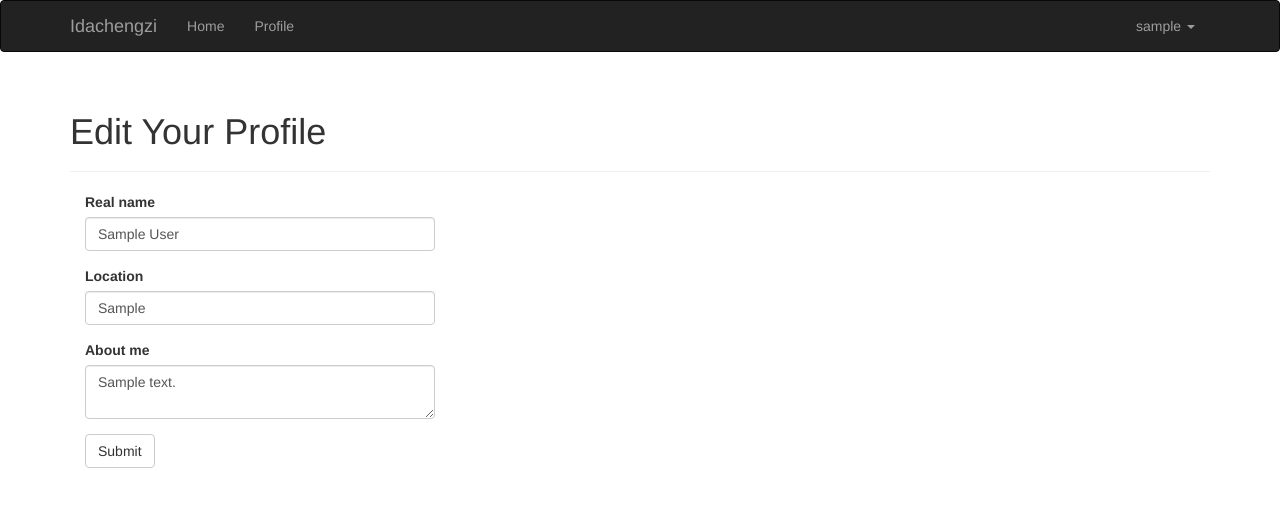
After one commit to the14march/blog-idachengzi, a Flask app: page /edit-profile in a window 1280 px wide. The commit adds this page. Shown: the top 507 px of the page. Run offline with Flask 2, Linux system fonts and the light colour scheme; a user stored in the database is signed in; tables that the repository leaves empty hold one stand-in row (values such as "Sample post"); some libraries are stand-ins or nearby versions.

Commit message:
添加用户信息和用户头像支持

```diff
--- a/app/auth/views.py
+++ b/app/auth/views.py
@@ -58,18 +58,18 @@ def confirm(token):
     return redirect(url_for('main.index'))
 
 
-@auth.before_request
+@auth.before_app_request
 def before_request():
-    if current_user.is_authenticated \
-            and not current_user.confirmed \
-            and request.endpoint[:5] != 'auth.' \
-            and request.endpoint != 'static':
-        return redirect(url_for('auth.unconfirmed'))
+    if current_user.is_authenticated:
+        current_user.ping()
+        if not current_user.confirmed \
+                and request.endpoint[:5] != 'auth.':
+            return redirect(url_for('auth.unconfirmed'))
 
 
 @auth.route('/unconfirmed')
 def unconfirmed():
-    if current_user.is_anonymous() or current_user.confirmed:
+    if current_user.is_anonymous or current_user.confirmed:
         return redirect(url_for('main.index'))
     return render_template('auth/unconfirmed.html')
 
--- a/app/main/forms.py
+++ b/app/main/forms.py
@@ -1,9 +1,44 @@
 # -*- coding: utf-8 -*-
 from flask_wtf import FlaskForm
-from wtforms import StringField, SubmitField
-from wtforms.validators import DataRequired
+from wtforms import StringField, SubmitField, TextAreaField, BooleanField, SelectField
+from wtforms.validators import DataRequired, Length, Email, Regexp, ValidationError
+
+from app.models import Role, User
 
 
 class NameForm(FlaskForm):
     name = StringField('What is your name?', validators=[DataRequired()])
     submit = SubmitField('Submit')
+
+
+class EditProfileForm(FlaskForm):
+    name = StringField('Real name', validators=[Length(0, 64)])
+    location = StringField('Location', validators=[Length(0, 64)])
+    about_me = TextAreaField('About me')
+    submit = SubmitField('Submit')
+
+
+class EditProfileAdminForm(FlaskForm):
+    email = StringField('Email', validators=[DataRequired(), Length(1, 64), Email()])
+    username = StringField('Username', validators=[DataRequired(), Length(1, 64), Regexp('^[A-Za-z][A-za-z0-9_.]*$', 0,
+                                                   'Username must have only letters, numbers, dots or underscores.')])
+    confirmed = BooleanField('Confirmed')
+    role = SelectField('Role', coerce=int)
+    name = StringField('Real name', validators=[Length(0, 64)])
+    location = StringField('Location', validators=[Length(0, 64)])
+    about_me = TextAreaField('About me')
+    submit = SubmitField('Submit')
+
+    def __init__(self, user, *args, **kwargs):
+        super(EditProfileAdminForm, self).__init__(*args, **kwargs)
+        self.role.choices = [(role.id, role.name) for role in Role.query.order_by(Role.id).all()]
+        self.role.default = (user.role.id, user.role.name)
+        self.user = user
+
+    def validate_email(self, field):
+        if field.data != self.user.email and User.query.filter_by(email=field.data).first():
+            raise ValidationError('Email already registered.')
+
+    def validate_username(self, field):
+        if field.data != self.user.username and User.query.filter_by(username=field.data).first():
+            raise ValidationError('Username already in use.')
--- a/app/main/views.py
+++ b/app/main/views.py
@@ -1,32 +1,68 @@
 # -*- coding: utf-8 -*-
 from datetime import datetime
-from flask import render_template, session, redirect, url_for, current_app, flash
+from flask import render_template, abort, session, redirect, url_for, current_app, flash
+from flask_login import login_required, current_user
+
+from app.decorators import admin_required
 from app.main import main
-from app.main.forms import NameForm
+from app.main.forms import EditProfileForm, EditProfileAdminForm
 from app import db
-from app.models import User
+from app.models import User, Role
 from app.email import send_email
 
 
-# @main.route('/', methods=['GET', 'POST'])
-# def index():
-#     form = NameForm()
-#     if form.validate_on_submit():
-#         app = current_app._get_current_object()
-#         user = User.query.filter_by(username=form.name.data).first()
-#         if user is None:
-#             user = User(username=form.name.data)
-#             db.session.add(user)
-#             session['known'] = False
-#             if app.config['IDACHENGZI_ADMIN']:
-#                 send_email(app.config['IDACHENGZI_ADMIN'], 'New User', 'mail/new_user', user=user)
-#         else:
-#             session['known'] = True
-#         session['name'] = form.name.data
-#         form.name.data = ''
-#         return redirect(url_for('main.index'))
-#     return render_template('index.html', form=form, name=session.get('name'), known=session.get('known', False),
-#                            current_time=datetime.utcnow())
 @main.route('/', methods=['GET', 'POST'])
 def index():
     return render_template('index.html')
+
+
+@main.route('/user/<username>')
+def user(username):
+    user = User.query.filter_by(username=username).first()
+    if user is None:
+        abort(404)
+    return render_template('user.html', user=user)
+
+
+@main.route('/edit-profile', methods=['GET', 'POST'])
+@login_required
+def edit_profile():
+    form = EditProfileForm()
+    if form.validate_on_submit():
+        current_user.name = form.name.data
+        current_user.location = form.location.data
+        current_user.about_me = form.about_me.data
+        db.session.add(current_user)
+        flash('Your profile has been updated.')
+        return redirect(url_for('main.user', username=current_user.username))
+    form.name.data = current_user.name
+    form.location.data = current_user.location
+    form.about_me.data = current_user.about_me
+    return render_template('edit_profile.html', form=form)
+
+
+@main.route('/edit_profile/<int:id>', methods=['GET', 'POST'])
+@login_required
+@admin_required
+def edit_profile_admin(id):
+    user = User.query.get_or_404(id)
+    form = EditProfileAdminForm(user=user)
+    if form.validate_on_submit():
+        user.email = form.email.data
+        user.username = form.username.data
+        user.confirmed = form.confirmed.data
+        user.role = Role.query.get(form.role.data)
+        user.name = form.name.data
+        user.location = form.location.data
+        user.about_me = form.about_me.data
+        db.session.add(user)
+        flash('The profile has been updated.')
+        return redirect(url_for('main.user', username=user.username))
+    form.email.data = user.email
+    form.username.data = user.username
+    form.confirmed.data = user.confirmed
+    form.role.data = user.role
+    form.name.data = user.name
+    form.location.data = user.location
+    form.about_me.data = user.about_me
+    return render_template('edit_profile.html', form=form, user=user)
--- a/app/models.py
+++ b/app/models.py
@@ -1,7 +1,8 @@
 # -*- coding: utf-8 -*-
 import hashlib
+from datetime import datetime
 
-from flask import current_app
+from flask import current_app, request
 from itsdangerous import TimedJSONWebSignatureSerializer as Serializer
 from werkzeug.security import generate_password_hash, check_password_hash
 from flask_login import UserMixin, login_required, AnonymousUserMixin
@@ -65,6 +66,12 @@ class User(UserMixin, db.Model):
     username = db.Column(db.String(64), unique=True, index=True)
     password_hash = db.Column(db.String(128))
     confirmed = db.Column(db.Boolean, default=False)
+    name = db.Column(db.String(64))
+    location = db.Column(db.String(64))
+    about_me = db.Column(db.Text())
+    member_since = db.Column(db.DateTime(), default=datetime.utcnow)
+    last_seen = db.Column(db.DateTime(), default=datetime.utcnow)
+    avatar_hash = db.Column(db.String(32))
     role_id = db.Column(db.Integer, db.ForeignKey('roles.id'))
 
     def __init__(self, **kwargs):
@@ -74,6 +81,21 @@ class User(UserMixin, db.Model):
                 self.role = Role.query.filter_by(permissions=0xff).first()
             if self.role is None:
                 self.role = Role.query.filter_by(default=True).first()
+        if self.email is not None and self.avatar_hash is None:
+            self.avatar_hash = hashlib.md5(self.email.encode('utf-8')).hexdigest()
+
+    def gravatar(self, size=100, default='identicon', rating='g'):
+        if request.is_secure:
+            url = 'https://secure.gravatar.com/avatar'
+        else:
+            url = 'http://www.gravatar.com/avatar'
+        hash = self.avatar_hash or hashlib.md5(self.email.encode('utf-8')).hexdigest()
+        return '{url}/{hash}?s={size}&d={default}&r={rating}'.format(
+            url=url, hash=hash, size=size, default=default, rating=rating)
+
+    def ping(self):
+        self.last_seen = datetime.utcnow()
+        db.session.add(self)
 
     def can(self, permissions):
         return self.role is not None and (self.role.permissions & permissions) == permissions
@@ -131,6 +153,7 @@ class User(UserMixin, db.Model):
         if self.query.filter_by(email=new_email).first() is not None:
             return False
         self.email = new_email
+        self.avatar_hash = hashlib.md5(self.email.encode('utf-8')).hexdigest()
         db.session.add(self)
         return True
 
@@ -156,4 +179,5 @@ class AnonymousUser(AnonymousUserMixin):
     def is_administrator(self):
         return False
 
+
 login_manager.anonymous_user = AnonymousUser
--- a/app/templates/base.html
+++ b/app/templates/base.html
@@ -4,8 +4,9 @@
 
 {% block head %}
     {{ super() }}
-    <link rel="shortcut icon" href="{{ url_for('static', filename = 'favicon.ico') }}" type="image/x-icon">
-    <link rel="icon" href="{{ url_for('static', filename = 'favicon.ico') }}" type="image/x-icon">
+    <link rel="shortcut icon" href="{{ url_for('static', filename='favicon.ico') }}" type="image/x-icon">
+    <link rel="icon" href="{{ url_for('static', filename='favicon.ico') }}" type="image/x-icon">
+    <link rel="stylesheet" href="{{ url_for('static', filename='styles.css') }}" type="text/css">
 {% endblock %}
 
 {% block navbar %}
@@ -23,6 +24,11 @@
             <div class="navbar-collapse collapse">
                 <ul class="nav navbar-nav">
                     <li><a href="/">Home</a></li>
+                    {% if current_user.is_authenticated %}
+                        <li>
+                            <a href="{{ url_for('main.user', username=current_user.username) }}">Profile</a>
+                        </li>
+                    {% endif %}
                 </ul>
                 <ul class="nav navbar-nav navbar-right">
                     {% if current_user.is_authenticated %}
--- /dev/null
+++ b/app/templates/edit_profile.html
@@ -0,0 +1,15 @@
+{% extends "base.html" %}
+{% import "bootstrap/wtf.html" as wtf %}
+{% block title %}
+    Idachengzi - Edit Profile
+{% endblock %}
+{% block page_content %}
+    <div class="page-header">
+        <h1>
+            Edit Your Profile
+        </h1>
+    </div>
+    <div class="col-md-4">
+        {{ wtf.quick_form(form) }}
+    </div>
+{% endblock %}
```
Also changed, not shown: app/static/styles.css (added, +71 -0 lines), app/templates/user.html (+28 -1 lines), migrations/versions/21e0ed3fa43e_add_user_role.py (added, +32 -0 lines), migrations/versions/4a07b0ae6154_add_user_avatar.py (added, +28 -0 lines), migrations/versions/c65edab61c1b_add_user_profile.py (added, +36 -0 lines). Lines whose indentation alone changed are shown as unchanged.
